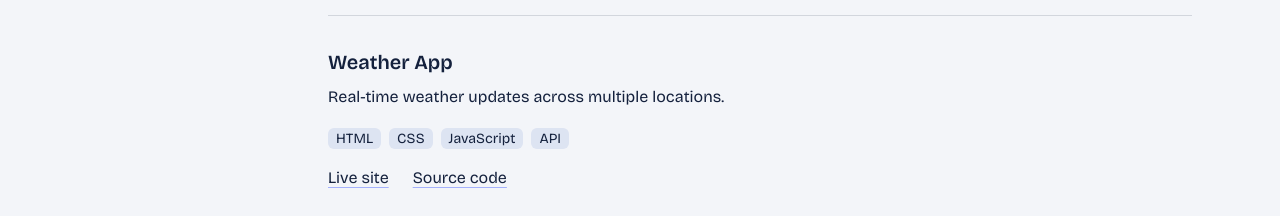
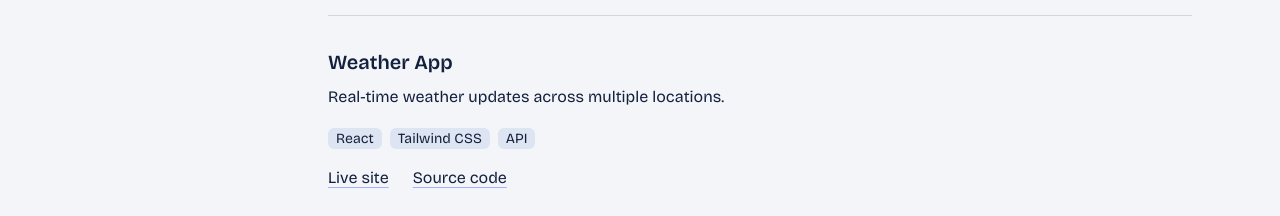
Before and after one commit to Kene10-codes/portfolio, a React (Vite) app: page / in a window 1280 px wide. Shown: the part 1220-1436 px from the top of the page. Built offline with nearby package versions, Linux system fonts and the light colour scheme.

Commit message:
addednew project url

```diff
--- a/src/data/portfolio.ts
+++ b/src/data/portfolio.ts
@@ -51,9 +51,9 @@ export const projects: readonly Project[] = [
     title: "  Weather App",
     summary:
       "Real-time weather updates across multiple locations.",
-    stack: ["HTML", "CSS", "JavaScript", "API"],
-    liveUrl: "https://weather-app-murex-phi.vercel.app/",
-    repoUrl: "https://github.com/Kene10-codes/weatherApp",
+    stack: ["React", "Tailwind CSS", "API", ],
+    liveUrl: "https://jade-rabanadas-3ee61a.netlify.app/",
+    repoUrl: "https://github.com/Kene10-codes/Weather-app",
   }
 ];
 
```
